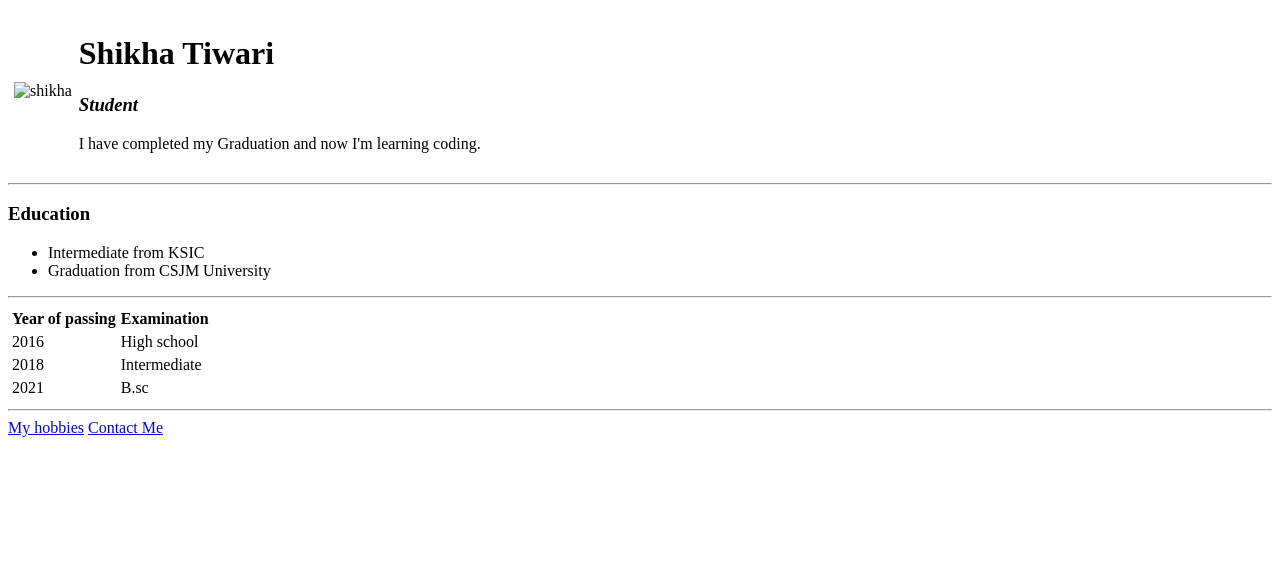
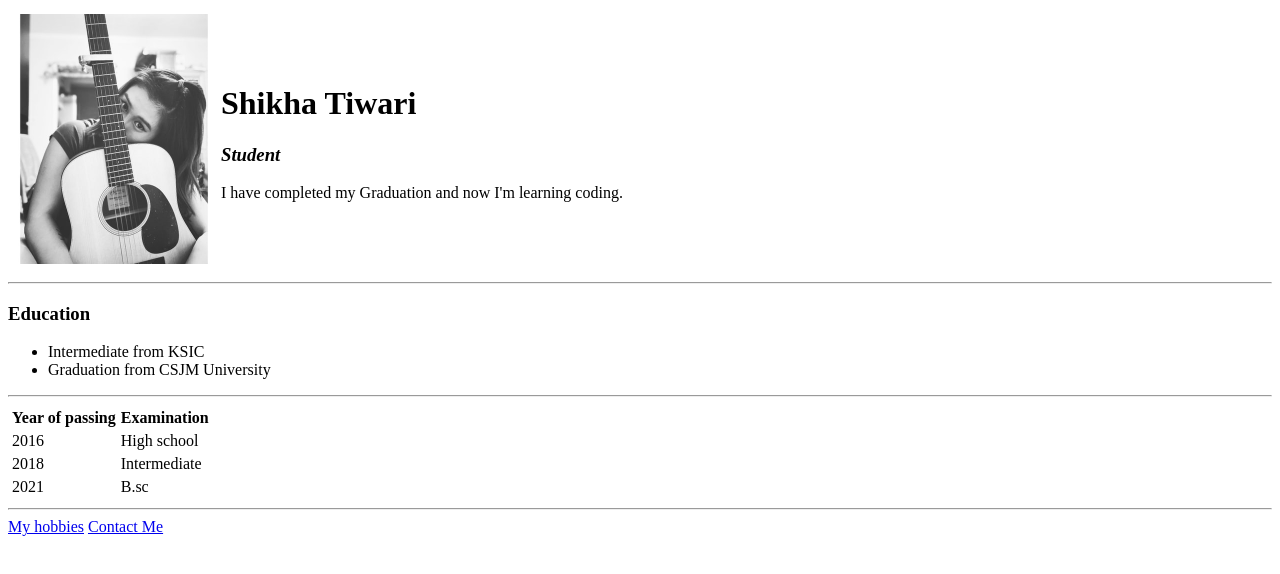
Before and after one commit to tshk3/cv, a plain HTML site: page index.html in a window 1280 px wide. Drawn offline with Linux system fonts and the light colour scheme.

Commit message:
image src update

```diff
--- a/index.html
+++ b/index.html
@@ -9,7 +9,7 @@
 <body>
   <table cellspacing='5'>
     <tr>
-      <td><img src="Images/shikha.jpeg" width=200px alt="shikha"></td>
+      <td><img src="shikha.jpeg" width=200px alt="shikha"></td>
       <td>
         <h1>Shikha Tiwari</h1>
           <h3><em>Student</em></h3>
```
